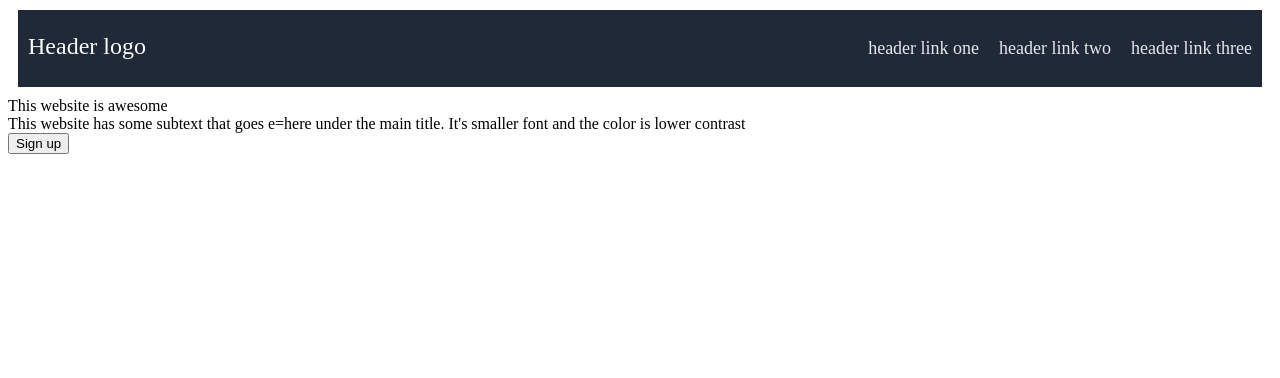
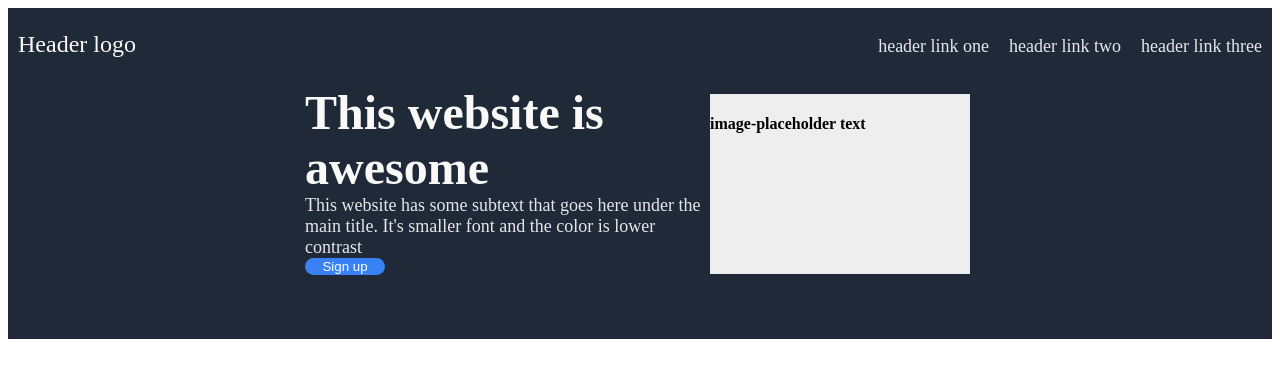
Before and after one commit to EmeraldSmurff/Landing-Page, a plain HTML site: page index.html in a window 1280 px wide. Drawn offline with Linux system fonts and the light colour scheme.

Commit message:
Update the top body with css as needed

```diff
--- a/index.html
+++ b/index.html
@@ -16,16 +16,25 @@
                 <li>header link three</li>
             </ul>
         </div>
-        <div class="body">
+        <div class="body-top">
             <div class="top-row">
-                <div class="main-title">
-                    <a>This website is awesome</a>
+                <div class="media">
+                    <div class="main-title">
+                        <a>This website is awesome</a>
+                    </div>
+                    <div class="subtext">
+                        <a>This website has some subtext that goes here under the main title. It's smaller font and the color is lower contrast</a>
+                    </div>
+                    <button class="button">Sign up</button>
                 </div>
-                <div class="subtext">
-                    <a>This website has some subtext that goes e=here under the main title. It's smaller font and the color is lower contrast</a>
+                <div class="image-placeholder">
+                    <h4>image-placeholder text</h4>
                 </div>
-                <button>Sign up</button>
             </div>
+        </div>
+        <div class="random">
+
+
         </div>
 
     </body>
--- a/styles.css
+++ b/styles.css
@@ -2,7 +2,6 @@
     display: flex;
     justify-content: space-between;
     align-items: baseline;
-    margin: 10px;
     background-color: #1f2937;
     padding: 10px;
 }
@@ -19,3 +18,57 @@ ul{
     font-size: 24px;
     color: #f9faf8;
 }
+
+.image-placeholder {
+    background-color: #eee;
+    display: flex;
+    height: 180px;
+    margin: 5px;
+    width: 260px;
+}
+
+.body-top {
+    display: flex;
+    flex-direction: row;
+    justify-content: center;
+    background-color: #1f2937;
+}
+
+.top-row {
+    display: flex;
+    background-color: #1f2937;
+    align-items: baseline;
+    margin-bottom: 60px;
+}
+
+.subtext {
+    width: 200px;
+}
+
+.media {
+    display: flex;
+    flex-direction: column;
+    justify-content: space-around;
+
+}
+
+.main-title {
+    font-size: 48px;
+    font-weight: bolder;
+    max-width: 300px;
+    color: #f9faf8;
+}
+
+.subtext {
+    font-size: 18px;
+    color: #e5e7eb;
+    width: 400px;
+}
+
+button {
+    width: 80px;
+    border-radius: 10px;
+    background-color: #3882f6;
+    color: white;
+    border: none;
+}
```
